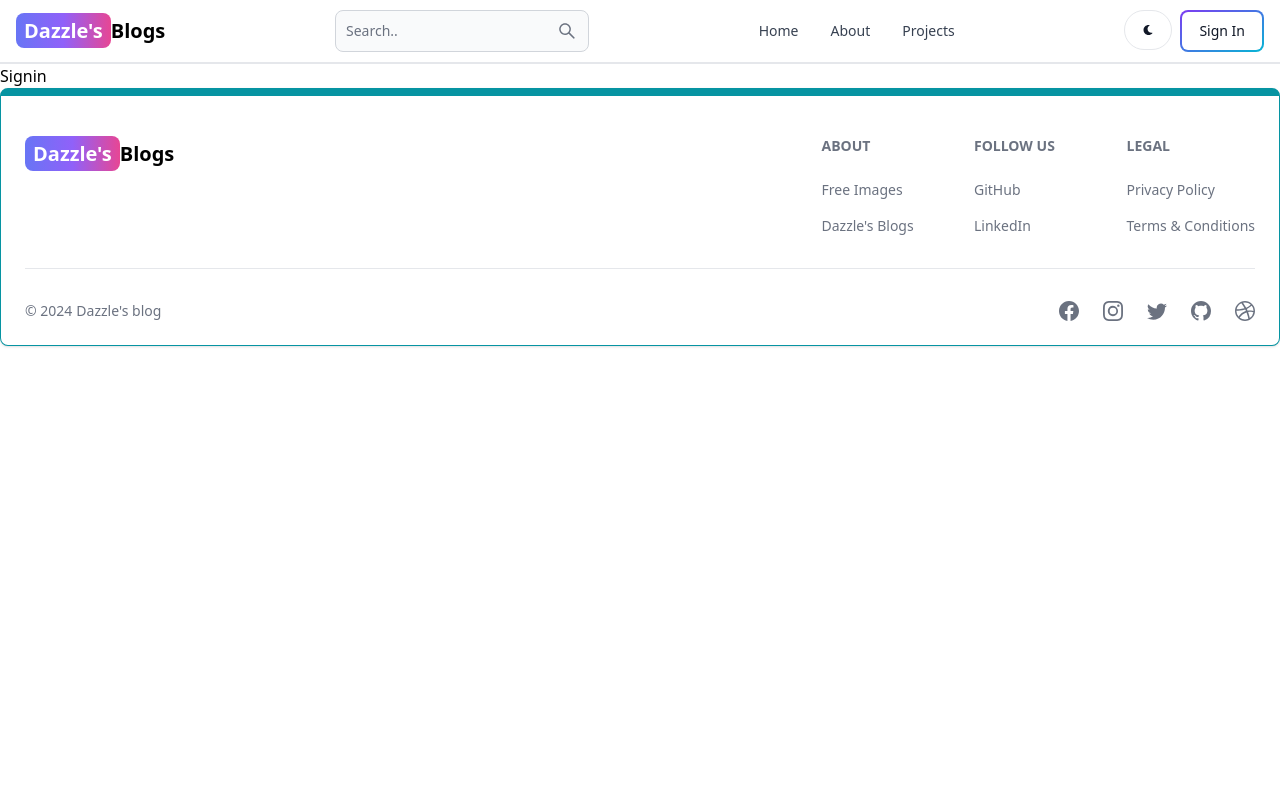
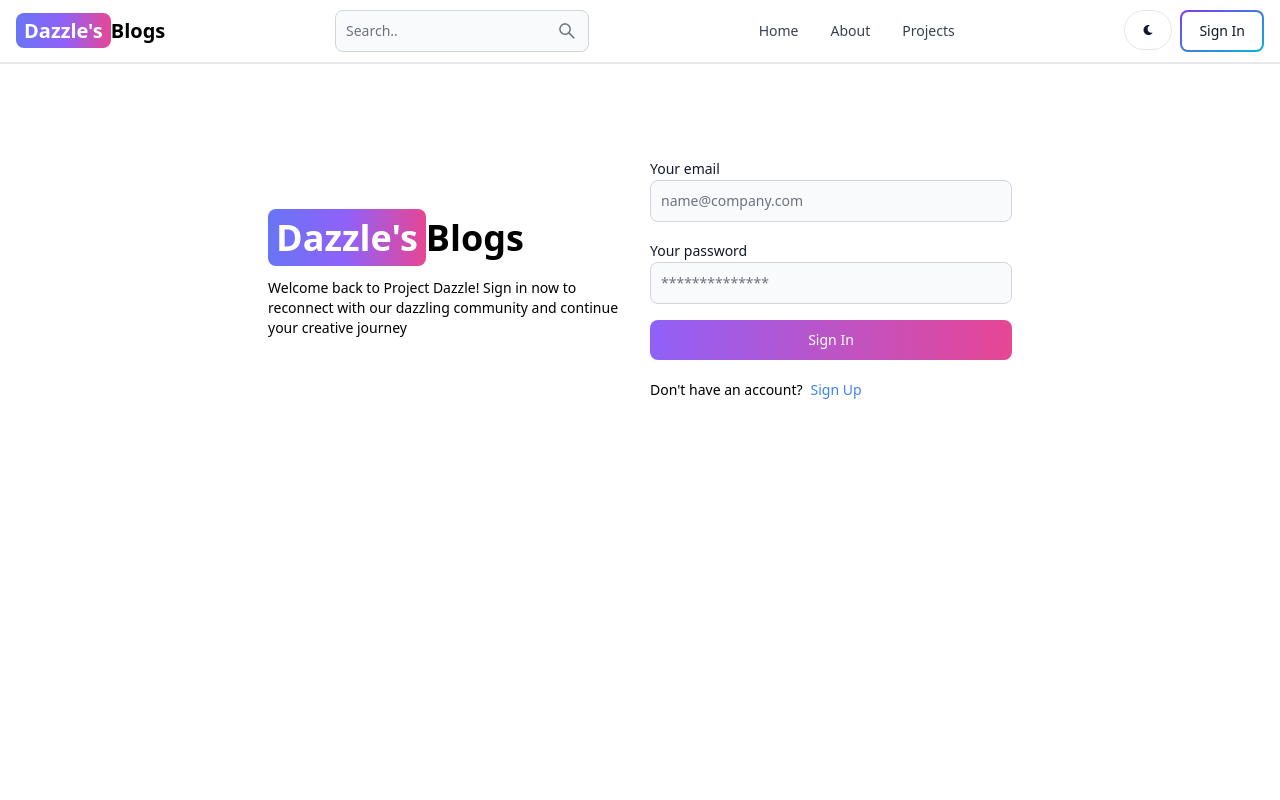
Before and after one commit to iamdul/mern-blog, a React (Vite) app in the folder client/: page /sign-in in a window 1280 px wide. Shown: the top 800 px of the page. Built offline with nearby package versions, Linux system fonts and the light colour scheme.

Commit message:
complete signin page functionality

```diff
--- a/client/src/pages/SignIn.jsx
+++ b/client/src/pages/SignIn.jsx
@@ -1,7 +1,104 @@
-import React from 'react'
+import { Alert, Button, Label, Spinner, TextInput } from 'flowbite-react'
+import React, { useState } from 'react'
+import { Link , useNavigate } from 'react-router-dom'
 
-export default function Signin() {
+export default function SignIn() {
+  const [formData,setFormData]=useState({});
+  const [errorMessage,setErrorMessage]=useState(null);
+  const [loading,setLoading]=useState(false);
+  const navigate=useNavigate();
+  const handleChange=(e)=>{
+    setFormData({...formData,[e.target.id]:e.target.value.trim()})
+  }
+
+  const handleSubmit=async (e)=>{
+    e.preventDefault();
+    if(!formData.email || !formData.password){
+      return setErrorMessage('Please fill out all fields')
+    }
+
+    try{
+      setLoading(true);
+      setErrorMessage(null)
+      const res=await fetch('/api/auth/signin',{
+        method:'POST',
+        headers:{'Content-Type':'application/json'},
+        body:JSON.stringify(formData),
+      });
+      const data=await res.json();
+      if(data.success === false){
+        return setErrorMessage(data.message);
+      }
+      setLoading(false);
+      if(res.ok){
+        navigate('/');
+      }
+    }catch(error){
+        setErrorMessage(error.message);
+        setLoading(false);
+    }
+  }
+
   return (
-    <div>Signin</div>
+    <div className='min-h-screen mt-20'>
+      <div className='flex p-3 max-w-3xl mx-auto flex-col md:flex-row md:items-center gap-5'>
+        {/* left */}
+        <div className='flex-1'>
+        <Link to='/' className='font-bold dark:text-white text-4xl'>
+            <span className='px-2 py-1 bg-gradient-to-r from-indigo-500 via-purple-500 to-pink-500 rounded-lg text-white'>Dazzle's</span>
+            Blogs
+        </Link>
+        <p className='text-sm mt-5 '>
+        Welcome back to Project Dazzle! Sign in now to reconnect with our dazzling community and continue your creative journey
+        </p>
+        </div>
+
+        {/* right */}
+        <div className='flex-1'>
+          <form className='flex flex-col gap-4' onSubmit={handleSubmit}>
+            <div>
+              <Label value='Your email'/>
+              <TextInput
+                type='email'
+                placeholder='name@company.com'
+                id='email'
+                onChange={handleChange}
+              />
+            </div>
+            <div>
+              <Label value='Your password'/>
+              <TextInput
+                type='password'
+                placeholder='**************'
+                id='password'
+                onChange={handleChange}
+              />
+            </div>
+            <Button gradientDuoTone='purpleToPink' type='submit' disabled={loading}>
+              {
+                loading ?
+                <>
+                  <Spinner size='sm'/>
+                  <span className='pl-3'>Loading...</span>
+                </>
+                : 'Sign In'
+              }
+            </Button>
+          </form>
+          <div className='flex gap-2 text-sm mt-5'>
+            <span>Don't have an account?</span>
+            <Link to='/sign-up' className='text-blue-500'>Sign Up</Link>
+          </div>
+          {
+            errorMessage && (
+              <Alert className='mt-5' color='failure'>
+                {errorMessage}
+              </Alert>
+            )
+          }
+        </div>
+
+      </div>
+    </div>
   )
 }
```
